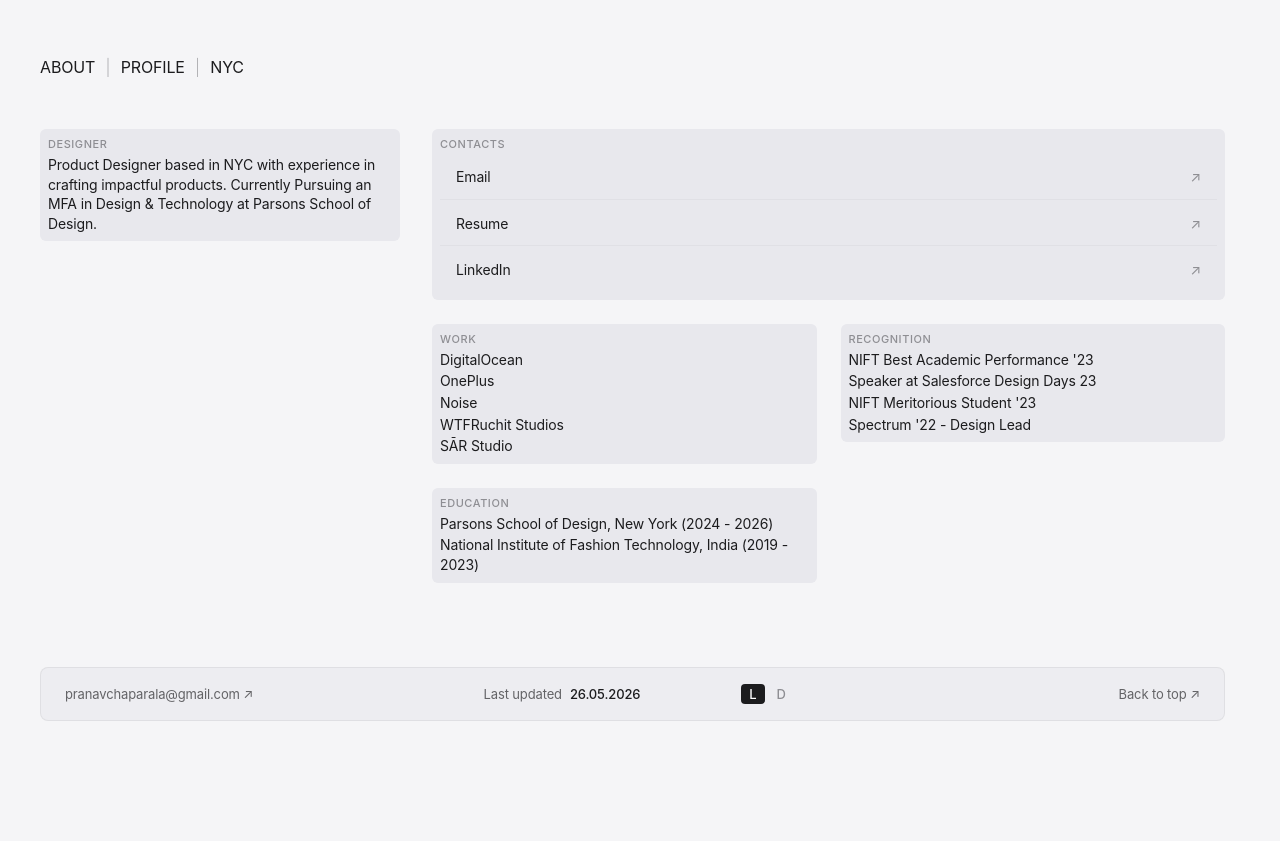
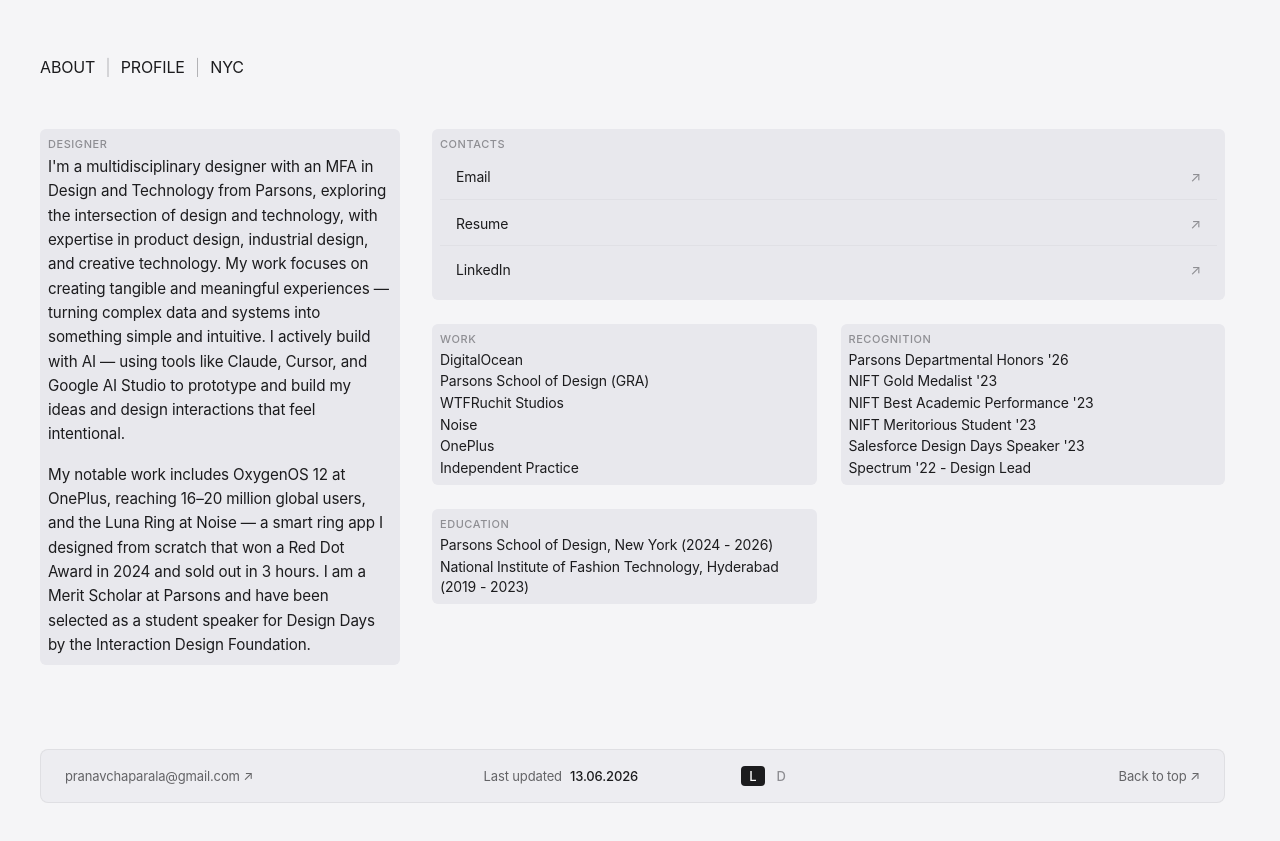
Before and after one commit to pranavchaparala/New_Portfolio, a plain HTML site: page about.html in a window 1280 px wide. Shown: the part 61-902 px from the top of the page. Before the commit the page ends 830 px from the top, so only its background shows below. Drawn offline with Linux system fonts and the light colour scheme.

Commit message:
Update about.html

```diff
--- a/about.html
+++ b/about.html
@@ -1,33 +1,38 @@
 <!DOCTYPE html>
 <html lang="en">
+
 <head>
     <!-- Google tag (gtag.js) -->
     <script async src="https://www.googletagmanager.com/gtag/js?id=G-ZQ1FRLB07W"></script>
     <script>
-      window.dataLayer = window.dataLayer || [];
-      function gtag(){dataLayer.push(arguments);}
-      gtag('js', new Date());
-      gtag('config', 'G-ZQ1FRLB07W');
+        window.dataLayer = window.dataLayer || [];
+        function gtag() { dataLayer.push(arguments); }
+        gtag('js', new Date());
+        gtag('config', 'G-ZQ1FRLB07W');
     </script>
 
     <meta charset="UTF-8">
     <meta name="viewport" content="width=device-width, initial-scale=1.0">
     <title>About — Pranav Chaparala</title>
-    <meta name="description" content="Pranav Chaparala is a Product Designer and Creative Technologist based in NYC, pursuing an MFA at Parsons School of Design.">
+    <meta name="description"
+        content="Pranav Chaparala is a Product Designer and Creative Technologist based in NYC, pursuing an MFA at Parsons School of Design.">
     <link rel="icon" type="image/png" href="favicon.png">
 
     <!-- Umami Analytics -->
-    <script defer src="https://cloud.umami.is/script.js" data-website-id="ac456770-c586-452f-afe2-117426e32d21"></script>
+    <script defer src="https://cloud.umami.is/script.js"
+        data-website-id="ac456770-c586-452f-afe2-117426e32d21"></script>
 
     <script src="theme.js"></script>
     <link rel="stylesheet" href="style.css">
 </head>
+
 <body class="page-entering">
 
     <!-- STABLE FIXED NAVIGATION BAR -->
     <header>
         <a href="index.html" class="header-block logo-block">pranavchaparala<span>.com</span></a>
-        <div class="header-block tagline-block">Designer and Creative Technologist working across different mediums and scales.</div>
+        <div class="header-block tagline-block">Designer and Creative Technologist working across different mediums and
+            scales.</div>
         <nav id="main-nav">
             <a href="projects.html" class="nav-btn">Projects <span class="count">11</span></a>
             <a href="experiments.html" class="nav-btn">Experiments <span class="count">19</span></a>
@@ -44,8 +49,17 @@
             <div class="about-col-left">
                 <div class="meta-stack-block">
                     <div class="meta-panel-tag-new">Designer</div>
-                    <div class="meta-panel-body-new">
-                        Product Designer based in NYC with experience in crafting impactful products. Currently Pursuing an MFA in Design &amp; Technology at Parsons School of Design.
+                    <div class="meta-panel-body-new" style="line-height: 1.6; font-size: 0.95rem;">
+                        <p style="margin-bottom: 16px;">I'm a multidisciplinary designer with an MFA in Design and
+                            Technology from Parsons, exploring the intersection of design and technology, with expertise
+                            in product design, industrial design, and creative technology. My work focuses on creating
+                            tangible and meaningful experiences — turning complex data and systems into something simple
+                            and intuitive. I actively build with AI — using tools like Claude, Cursor, and Google AI
+                            Studio to prototype and build my ideas and design interactions that feel intentional.</p>
+                        <p>My notable work includes OxygenOS 12 at OnePlus, reaching 16–20 million global users, and the
+                            Luna Ring at Noise — a smart ring app I designed from scratch that won a Red Dot Award in
+                            2024 and sold out in 3 hours. I am a Merit Scholar at Parsons and have been selected as a
+                            student speaker for Design Days by the Interaction Design Foundation.</p>
                     </div>
                 </div>
             </div>
@@ -60,7 +74,8 @@
                             <span>Email</span>
                             <span class="arrow">↗</span>
                         </a>
-                        <a href="https://drive.google.com/uc?export=download&id=1ry9SKoEx5cpskW3K9lFgc1BD4zF4ZJUA" target="_blank" class="about-link-row">
+                        <a href="https://drive.google.com/uc?export=download&id=1ry9SKoEx5cpskW3K9lFgc1BD4zF4ZJUA"
+                            target="_blank" class="about-link-row">
                             <span>Resume</span>
                             <span class="arrow">↗</span>
                         </a>
@@ -79,10 +94,11 @@
                             <div class="meta-panel-tag-new">Work</div>
                             <div class="meta-panel-body-new list-layout">
                                 <div class="meta-list-row">DigitalOcean</div>
+                                <div class="meta-list-row">Parsons School of Design (GRA)</div>
+                                <div class="meta-list-row">WTFRuchit Studios</div>
+                                <div class="meta-list-row">Noise</div>
                                 <div class="meta-list-row">OnePlus</div>
-                                <div class="meta-list-row">Noise</div>
-                                <div class="meta-list-row">WTFRuchit Studios</div>
-                                <div class="meta-list-row">SĀR Studio</div>
+                                <div class="meta-list-row">Independent Practice</div>
                             </div>
                         </div>
 
@@ -90,7 +106,8 @@
                             <div class="meta-panel-tag-new">Education</div>
                             <div class="meta-panel-body-new list-layout">
                                 <div class="meta-list-row">Parsons School of Design, New York (2024 - 2026)</div>
-                                <div class="meta-list-row">National Institute of Fashion Technology, India (2019 - 2023)</div>
+                                <div class="meta-list-row">National Institute of Fashion Technology, Hyderabad (2019 -
+                                    2023)</div>
                             </div>
                         </div>
                     </div>
@@ -100,9 +117,11 @@
                         <div class="meta-stack-block">
                             <div class="meta-panel-tag-new">Recognition</div>
                             <div class="meta-panel-body-new list-layout">
+                                <div class="meta-list-row">Parsons Departmental Honors '26</div>
+                                <div class="meta-list-row">NIFT Gold Medalist '23</div>
                                 <div class="meta-list-row">NIFT Best Academic Performance '23</div>
-                                <div class="meta-list-row">Speaker at Salesforce Design Days 23</div>
                                 <div class="meta-list-row">NIFT Meritorious Student '23</div>
+                                <div class="meta-list-row">Salesforce Design Days Speaker '23</div>
                                 <div class="meta-list-row">Spectrum '22 - Design Lead</div>
                             </div>
                         </div>
@@ -118,14 +137,15 @@
             </div>
             <div class="site-footer-col">
                 <span>Last updated</span>
-                <strong>26.05.2026</strong>
+                <strong>13.06.2026</strong>
             </div>
             <div class="site-footer-col theme-toggle-col">
                 <button type="button" class="theme-btn active" data-theme="light" aria-label="Light mode">L</button>
                 <button type="button" class="theme-btn" data-theme="dark" aria-label="Dark mode">D</button>
             </div>
             <div class="site-footer-col scroll-top-col">
-                <a href="#" onclick="window.scrollTo({top:0, behavior:'smooth'}); return false;" data-haptic>Back to top ↗</a>
+                <a href="#" onclick="window.scrollTo({top:0, behavior:'smooth'}); return false;" data-haptic>Back to top
+                    ↗</a>
             </div>
         </footer>
     </main>
@@ -146,4 +166,5 @@
         window.addEventListener('resize', initTaglineMarquee);
     </script>
 </body>
+
 </html>
```
